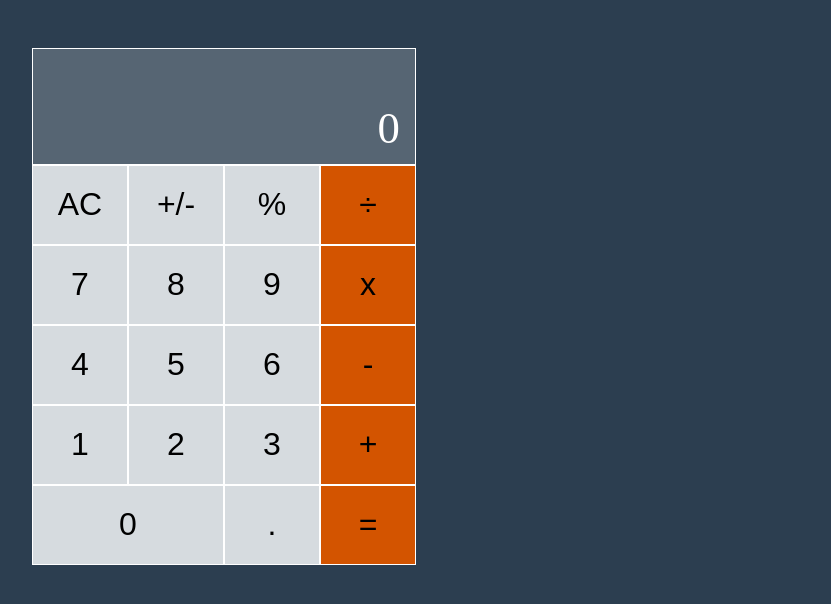
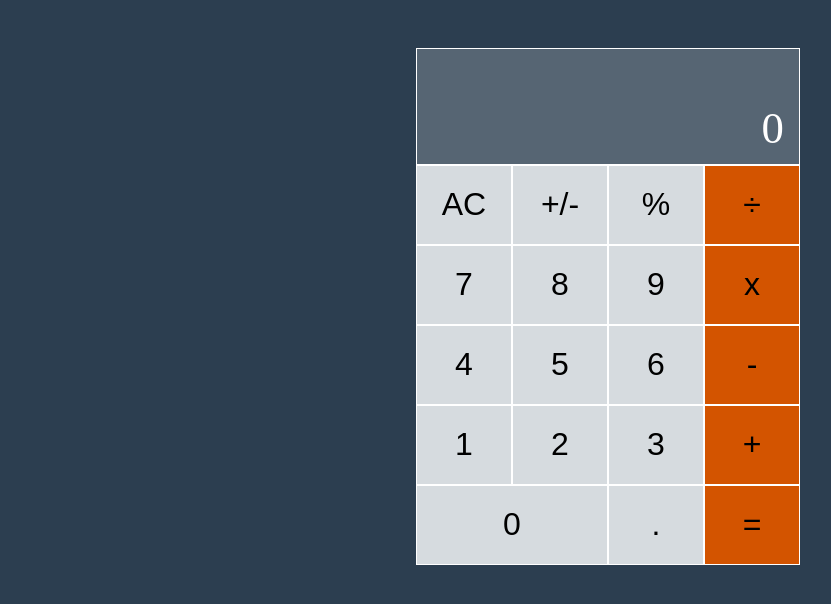
Before and after one commit to tashisrael/Math-Magicians, a React (Create React App) app: page / in a window 1280 px wide. Shown: the top 604 px of the page, without its empty margins (416-1247 px from the left). Built offline with nearby package versions, Linux system fonts and the light colour scheme; the HTML template or start-up script is replaced by a standard one.

Commit message:
Review corrections

```diff
--- a/src/App.js
+++ b/src/App.js
@@ -1,11 +1,10 @@
+import React from 'react';
 import Calculator from './components/Calculator';
 
-function App() {
-  return (
-    <div className="App">
-      <Calculator />
-    </div>
-  );
+class App extends React.PureComponent {
+  render() {
+    return <Calculator />;
+  }
 }
 
 export default App;
--- a/src/index.css
+++ b/src/index.css
@@ -10,7 +10,8 @@ body {
 
 .calculator-grid {
   display: grid;
-  justify-content: center;
+  justify-content: right;
+  margin-right: 4rem;
   margin-top: 3rem;
   grid-template-columns: repeat(4, 6rem);
   grid-template-rows: minmax(7.3rem, auto) repeat(5, 5rem);
```
